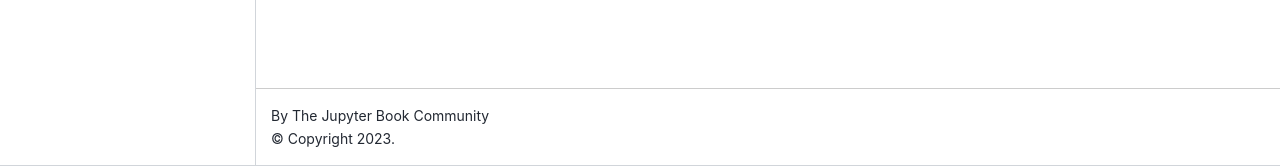
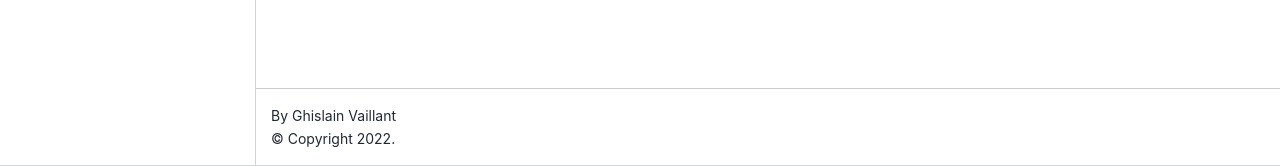
Before and after one commit to aramis-lab/handbook, a Jupyter Book: the page built from book/intro.md, in a window 1280 px wide. Shown: the part 734-900 px from the top of the page. Built offline with Jupyter Book 1.0.4 settings and Sphinx 7.4.7 and the Sphinx Book theme 1.1.4, drawn with Linux system fonts in a browser that asks for light colours.

Commit message:
Edit config for the handbook

```diff
--- a/book/_config.yml
+++ b/book/_config.yml
@@ -1,8 +1,9 @@
 # Book settings
 # Learn more at https://jupyterbook.org/customize/config.html
 
-title: My sample book
-author: The Jupyter Book Community
+title: The ARAMIS Lab Handbook
+author: Ghislain Vaillant
+copyright: "2022"
 logo: logo.png
 
 # Force re-execution of notebooks on each build.
@@ -21,12 +22,13 @@
 
 # Information about where the book exists on the web
 repository:
-  url: https://github.com/executablebooks/jupyter-book  # Online location of your book
-  path_to_book: docs  # Optional path to your book, relative to the repository root
-  branch: master  # Which branch of the repository should be used when creating links (optional)
+  url: https://github.com/aramis-lab/handbook  # Online location of your book
+  path_to_book: book  # Optional path to your book, relative to the repository root
+  branch: main  # Which branch of the repository should be used when creating links (optional)
 
 # Add GitHub buttons to your book
 # See https://jupyterbook.org/customize/config.html#add-a-link-to-your-repository
 html:
   use_issues_button: true
   use_repository_button: true
+  use_edit_page_button: true
```
